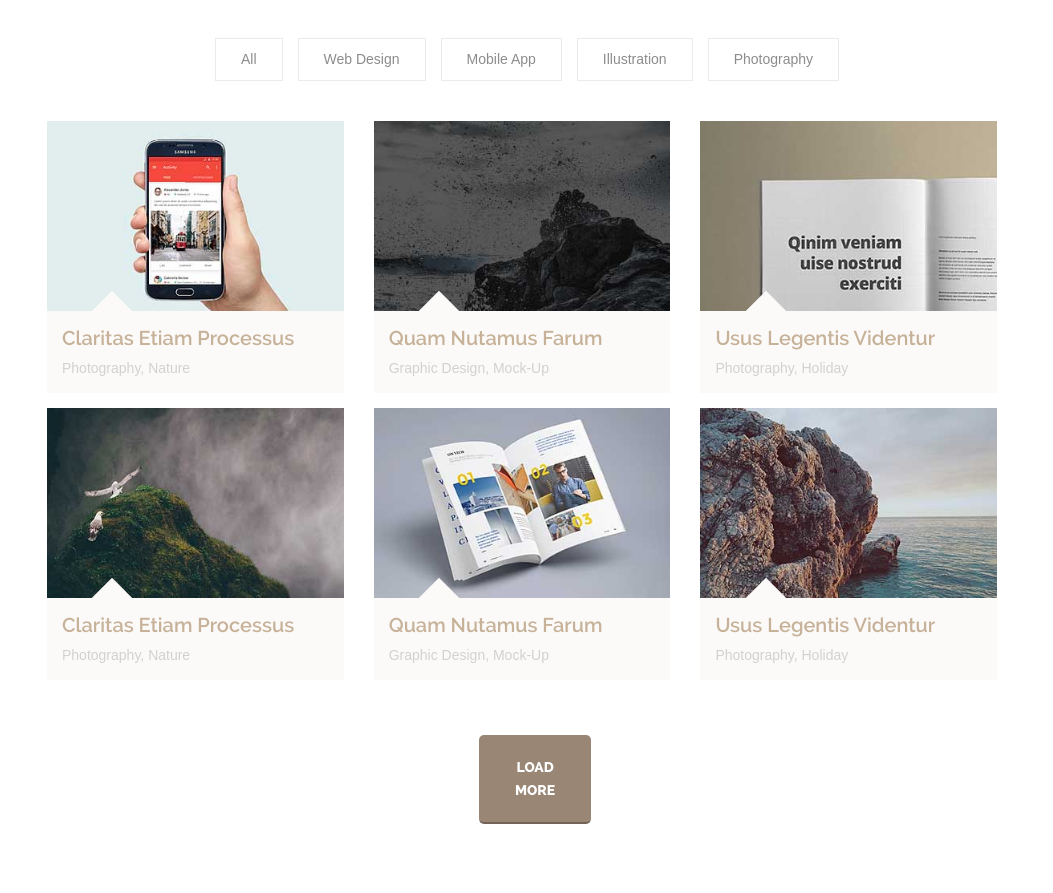
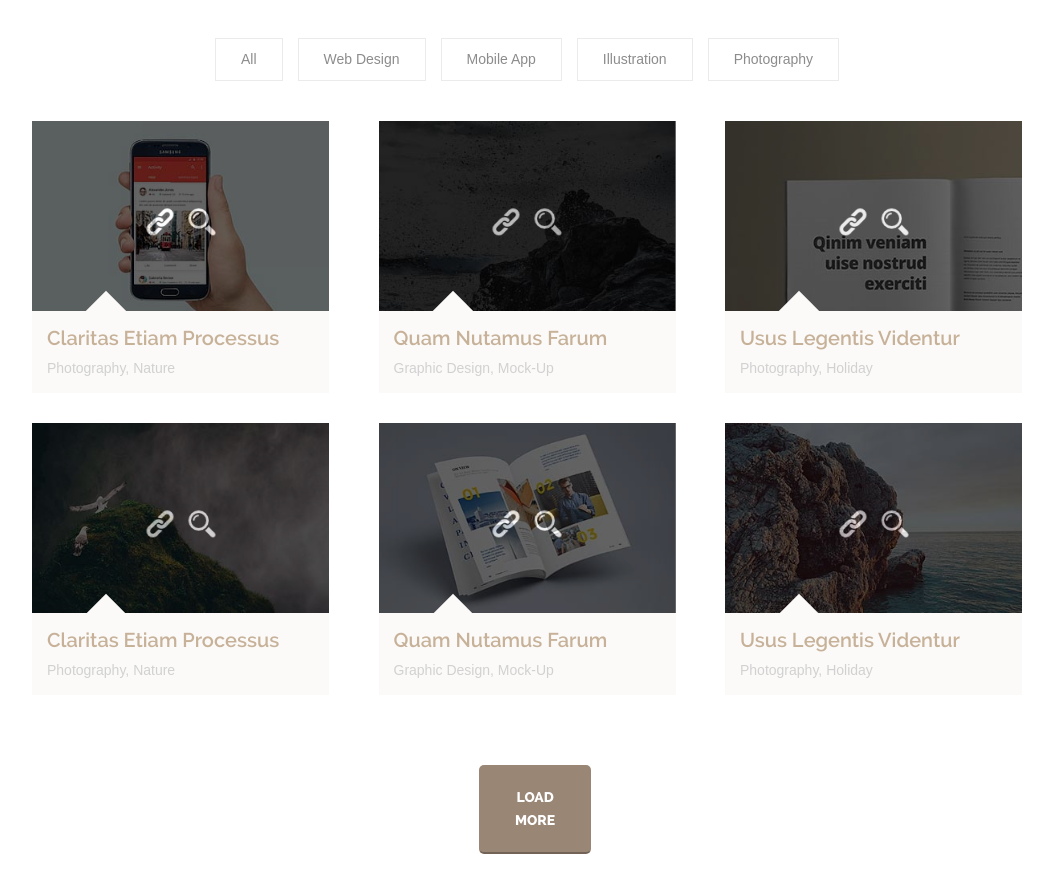
Before and after one commit to Anich16/dootstrap-project, a website built with webpack: page index.html in a window 1280 px wide. Shown: the part 2020-2913 px from the top of the page, without its empty margins (113-1166 px from the left). Built offline with nearby package versions, Linux system fonts and the light colour scheme; a web font is replaced by a local one.

Commit message:
Same changes in media request for large screen 960px

```diff
--- a/index.html
+++ b/index.html
@@ -132,18 +132,46 @@
                 </div>
             </div>
             <div class="container-flued projects-list ">
-                <div class="row ">
+                <div class="row justify-content-between">
                     <div class="item col-sm-6 col-md-6 col-lg-4 flex-column">
                         <a href="#" class="link "><img src="src/sass/images/project1.jpg" class="photo"></a>
+                        <div class="hover-block">
+                            <div class="icon">
+                                <div class="icon-chain">
+
+                                </div>
+                                <div class="icon-search">
+
+                                </div>
+                            </div>
+                        </div>
                         <div class="description ">
                             <h3 class="title">Claritas Etiam Processus</h3>
                             <p class="text">Photography, Nature</p>
                         </div>
                         <div class="rhombus"></div>
+                        <!-- <div class="hover-block">
+                            <div class="icon-chain">
+
+                            </div>
+                            <div class="icon-search">
+
+                            </div>
+                        </div> -->
 
                     </div>
                     <div class="item col-sm-6 col-md-6 col-lg-4 flex-column">
                         <a href="#" class="link"><img src="src/sass/images/project2.jpg" class="photo"></a>
+                        <div class="hover-block">
+                                <div class="icon">
+                                    <div class="icon-chain">
+
+                                    </div>
+                                    <div class="icon-search">
+
+                                    </div>
+                                </div>
+                            </div>
                         <div class="description">
                             <h3 class="title">Quam Nutamus Farum</h3>
                             <p class="text">Graphic Design, Mock-Up</p>
@@ -153,6 +181,16 @@
                     </div>
                     <div class="item col-sm-6 col-md-6 col-lg-4 flex-column">
                         <a href="#" class="link"><img src="src/sass/images/project3.jpg" class="photo"></a>
+                        <div class="hover-block">
+                                <div class="icon">
+                                    <div class="icon-chain">
+
+                                    </div>
+                                    <div class="icon-search">
+
+                                    </div>
+                                </div>
+                            </div>
                         <div class="description">
                             <h3 class="title">Usus Legentis Videntur</h3>
                             <p class="text">Photography, Holiday</p>
@@ -162,6 +200,16 @@
                     </div>
                     <div class="item col-sm-6 col-md-6 col-lg-4 flex-column">
                         <a href="#" class="link"><img src="src/sass/images/project4.jpg" class="photo"></a>
+                        <div class="hover-block">
+                                <div class="icon">
+                                    <div class="icon-chain">
+
+                                    </div>
+                                    <div class="icon-search">
+
+                                    </div>
+                                </div>
+                            </div>
                         <div class="description">
                             <h3 class="title">Claritas Etiam Processus</h3>
                             <p class="text">Photography, Nature</p>
@@ -171,6 +219,16 @@
                     </div>
                     <div class="item col-sm-6 col-md-6 col-lg-4 flex-column">
                         <a href="#" class="link"><img src="src/sass/images/project5.jpg" class="photo"></a>
+                        <div class="hover-block">
+                                <div class="icon">
+                                    <div class="icon-chain">
+
+                                    </div>
+                                    <div class="icon-search">
+
+                                    </div>
+                                </div>
+                            </div>
                         <div class="description">
                             <h3 class="title">Quam Nutamus Farum</h3>
                             <p class="text">Graphic Design, Mock-Up</p>
@@ -180,6 +238,16 @@
                     </div>
                     <div class="item col-sm-6 col-md-6 col-lg-4 flex-column">
                         <a href="#" class="link"><img src="src/sass/images/project6.jpg" class="photo"></a>
+                        <div class="hover-block">
+                                <div class="icon">
+                                    <div class="icon-chain">
+
+                                    </div>
+                                    <div class="icon-search">
+
+                                    </div>
+                                </div>
+                            </div>
                         <div class="description">
                             <h3 class="title">Usus Legentis Videntur</h3>
                             <p class="text">Photography, Holiday</p>
--- a/src/sass/style.scss
+++ b/src/sass/style.scss
@@ -843,17 +843,53 @@ body {
                             }
                         }
                         }
+
                     }
                 }
                 .projects-list {
                     .item {
-                        max-width: 33%;
+                        max-width: 30%;
+                        padding: 0;
+                        margin-bottom: 30px;
+                        position: relative;
                         .link {
                             padding: 0;
 
                             .photo {
                                 width: 100%;
 
+                            }
+                        }
+                        .hover-block {
+                            width: 100%;
+                            height: 100%;
+                            background: #000;
+                            opacity: 0.6;
+                            position: absolute;
+                            .icon {
+                                display: flex;
+                                widows: 30%;
+                                justify-content: space-around;
+                                position: absolute;
+                                left: 50%;
+                                transform: translate(-50%, -180%);
+                                top: 50%;
+
+                                .icon-chain {
+                                    background-image: url(images/link.png);
+                                    background-size: 27px;
+                                    width: 27px;
+                                    height: 27px;
+                                    background-repeat: no-repeat;
+                                    margin-right: 15px;
+                                }
+                                .icon-search {
+                                    background-image: url(images/search-icon.png);
+                                    background-size: 27px;
+                                    width: 27px;
+                                    height: 27px;
+                                    background-repeat: no-repeat;
+                                }
                             }
                         }
                         .description {
@@ -866,6 +902,29 @@ body {
                             bottom: 22%;
 
                         }
+                        // .hover-block {
+                        //     display: flex;
+                        //     width: 30%;
+                        //     justify-content: space-around;
+                        //     position: absolute;
+                        //     left: 50%;
+                        //     transform: translate(-50%, -34%);
+                        //     top: 34%;
+                        //     .icon-chain {
+                        //         background-image: url(images/link.png);
+                        //         background-size: 27px;
+                        //         width: 27px;
+                        //         height: 27px;
+                        //         background-repeat: no-repeat;
+                        //     }
+                        //     .icon-search {
+                        //         background-image: url(images/search-icon.png);
+                        //         background-size: 27px;
+                        //         width: 27px;
+                        //         height: 27px;
+                        //         background-repeat: no-repeat;
+                        //     }
+                        // }
                     }
                 }
             }
```
Also changed, not shown: src/sass/images/link-gold.png (added), src/sass/images/link.png (added), src/sass/images/search-icon-gold.png (added), src/sass/images/search-icon.png (added).
